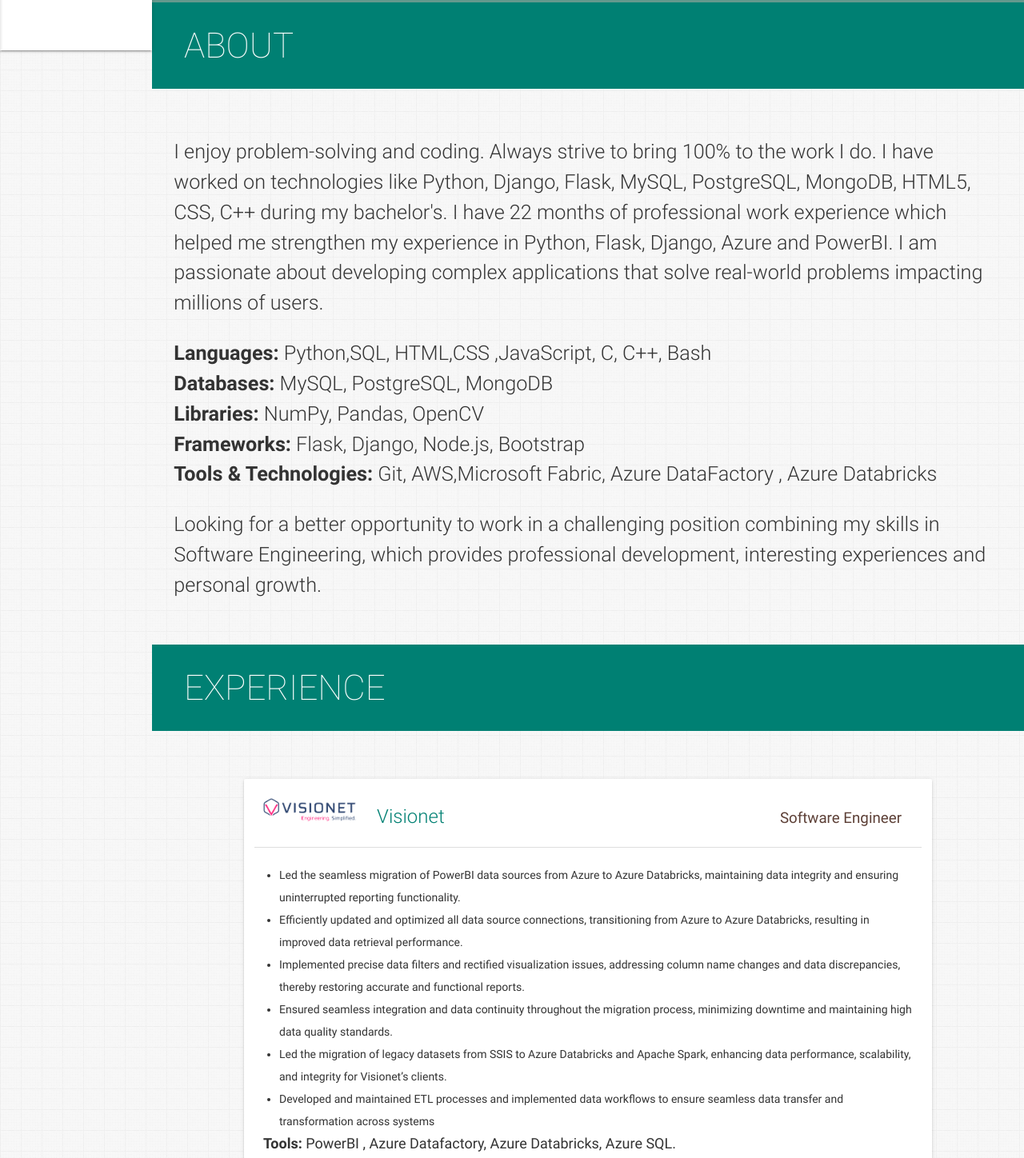
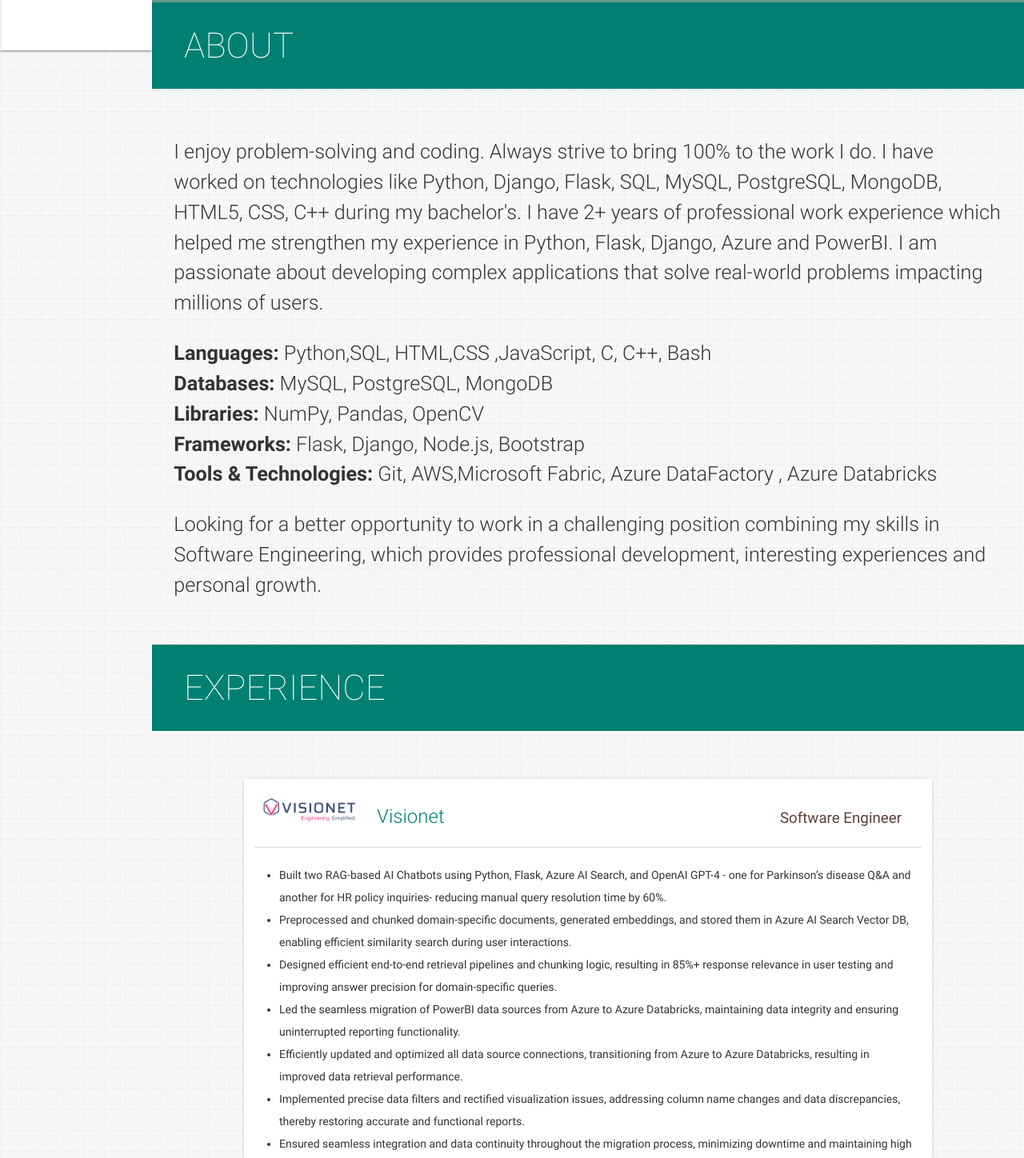
Before and after one commit to ganeshsriprasad/ganeshsriprasad.github.io, a plain HTML site: page index.html in a window 1280 px wide. Shown: the part 797-2245 px from the top of the page at 80% size. Drawn offline with nearby package versions, Linux system fonts and the light colour scheme.

Commit message:
Update index.html

```diff
--- a/index.html
+++ b/index.html
@@ -284,7 +284,7 @@
         <p>
            I enjoy problem-solving and coding. Always strive to bring 100% to the work I do.
 
-          I have worked on technologies like Python, Django, Flask, MySQL, PostgreSQL, MongoDB, HTML5, CSS, C++ during my bachelor's. I have 22 months of professional work experience which helped me strengthen my experience in Python, Flask, Django, Azure and PowerBI.
+          I have worked on technologies like Python, Django, Flask, SQL, MySQL, PostgreSQL, MongoDB, HTML5, CSS, C++ during my bachelor's. I have 2+ years of professional work experience which helped me strengthen my experience in Python, Flask, Django, Azure and PowerBI.
 
           I am passionate about developing complex applications that solve real-world problems impacting millions of users.
         </p>
@@ -301,7 +301,7 @@
 
         <!-- <p>
 
-          Detail-oriented Software Developer with professional experience in Backend Development, Machine Learning, Computer Vision. I am adept in Python, Django, Flask, SQL, Machine Learning, Computer Vision.
+          Detail-oriented Software Developer with professional experience in Backend Development, Artificial Intelligence and Generative AI, Machine Learning,. I am adept in Python, Django, Flask, SQL, AI ,GenAI, Machine Learning.
         </p> -->
         <p>
           Looking for a better opportunity to work in a challenging position combining my skills in Software Engineering, which provides professional development, interesting experiences and personal growth.
@@ -344,6 +344,14 @@
             </div>
             <div class="role brown-text text-darken-2">Software Engineer</div>
             <ul>
+              <li>Built two RAG-based AI Chatbots using Python, Flask, Azure AI Search, and OpenAI GPT-4 - one for Parkinson’s disease Q&A and another for HR policy inquiries- reducing manual query resolution time by 60%.
+              </li>
+              <li>
+                Preprocessed and chunked domain-specific documents, generated embeddings, and stored them in Azure AI Search Vector DB, enabling efficient similarity search during user interactions.
+              </li>
+              <li>
+                Designed efficient end-to-end retrieval pipelines and chunking logic, resulting in 85%+ response relevance in user testing and improving answer precision for domain-specific queries.
+                </li>
               <li>
                 Led the seamless migration of PowerBI data sources from Azure to Azure Databricks, maintaining data integrity and ensuring uninterrupted reporting functionality.
               </li>
```
